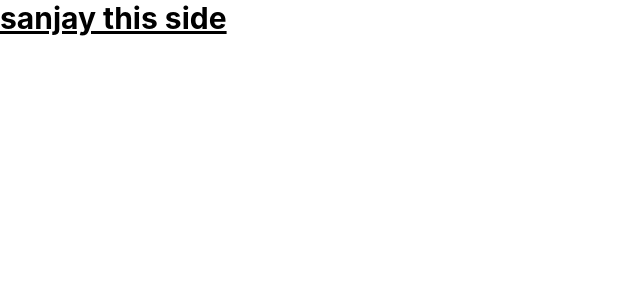
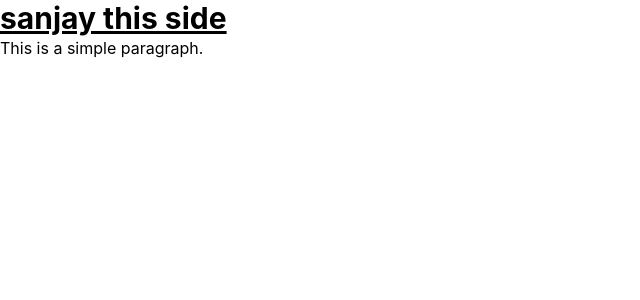
Before and after one commit to sanjaysinghmp09/ThinkStack, a React (Vite) app: page / in a window 1280 px wide. Shown: the top 300 px of the page, without its empty margins (0-640 px from the left). Built offline with nearby package versions, Linux system fonts and the light colour scheme.

Commit message:
fix: add missing paragraph element in App component

```diff
--- a/src/App.jsx
+++ b/src/App.jsx
@@ -8,6 +8,7 @@ const App = () => {
   return (
     <>
       <h1 class="text-3xl font-bold underline">sanjay this side</h1>
+      <p>This is a simple paragraph.</p>
 
       <ButtonGradient/>
     </>
```
